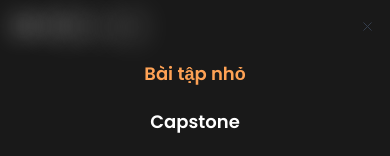
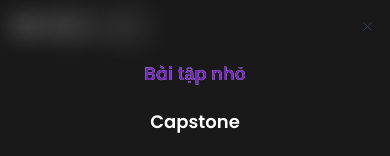
Before and after one commit to henrylenguyen/Bai-tap-tu-luyen-Reactjs, a React (Create React App) app: page / in a window 390 px wide. Both pictures are taken after a click on the button 357 px from the left and 36 px from the top of the page. Shown: the top 156 px of the page. Built offline with nearby package versions, Linux system fonts and the light colour scheme.

Commit message:
tối ưu giao diện

```diff
--- a/src/App.js
+++ b/src/App.js
@@ -9,10 +9,11 @@ function App() {
     <div>
       <Routes>
         <Route path="/" element={<Nav />}>
-          <Route path="/" element={<ProjectList></ProjectList>  }></Route>
+          <Route path="/" element={<ProjectList></ProjectList>}></Route>
           <Route
             path="/bai-tap-nho/:slug"
             element={<LiveView></LiveView>}
+
           ></Route>
           <Route path="/capstone" element={<Capstones></Capstones>}></Route>
         </Route>
--- a/src/components/layout/Header.js
+++ b/src/components/layout/Header.js
@@ -87,8 +87,8 @@ export default function Nav() {
                           to={item.to}
                           className={({ isActive }) =>
                             isActive
-                              ? "font-semibold  text-[#fea255] hover:text-[#e07211] -mx-3 block py-5 leading-7"
-                              : "font-semibold  text-white hover:text-[#fea255]  -mx-3 block py-5  leading-7"
+                              ? "font-semibold  text-linear -mx-3 block py-5 leading-7"
+                              : "font-semibold  text-white hover:text-[#7127ba]  -mx-3 block py-5  leading-7"
                           }
                         >
                           {item.title}
```
